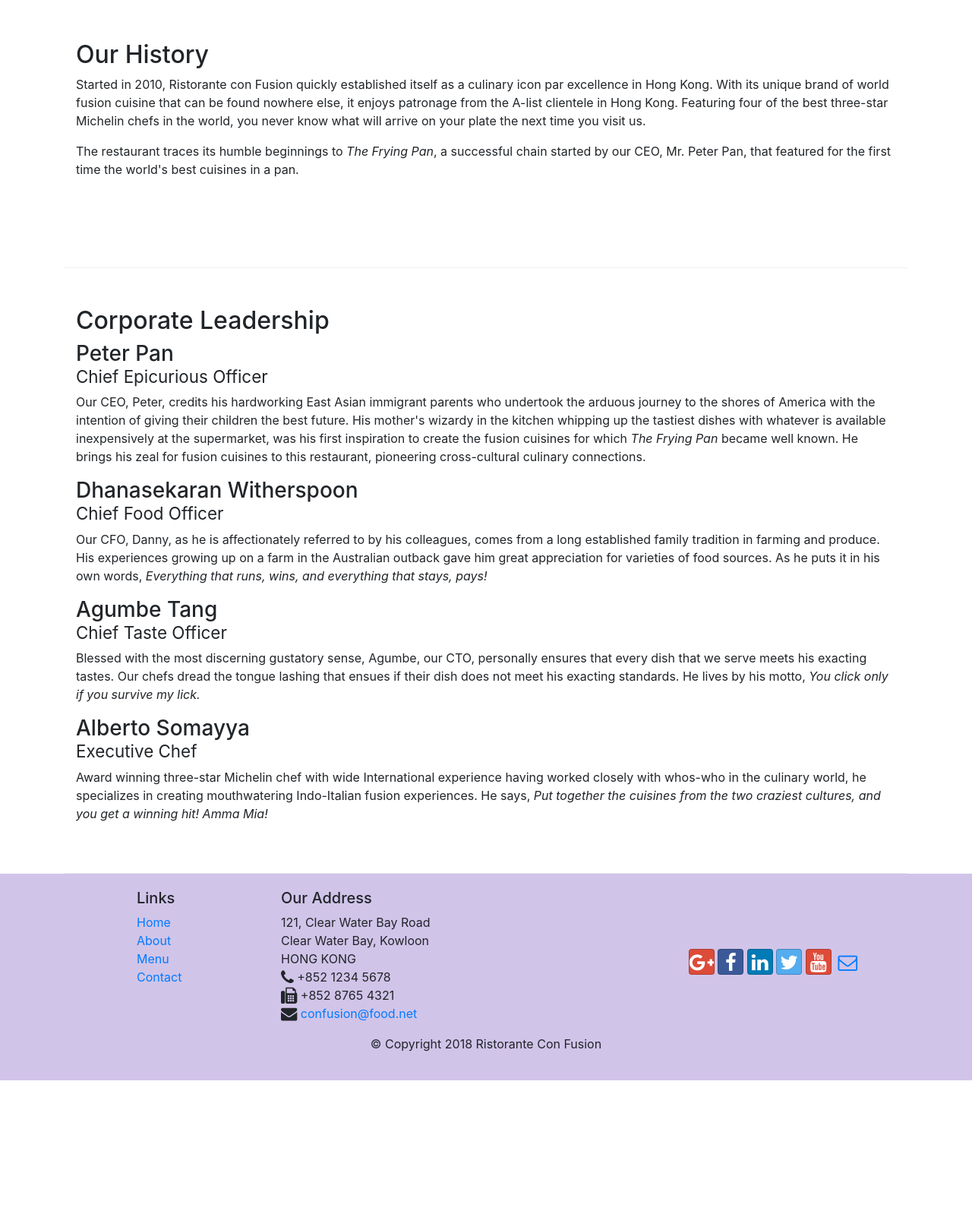
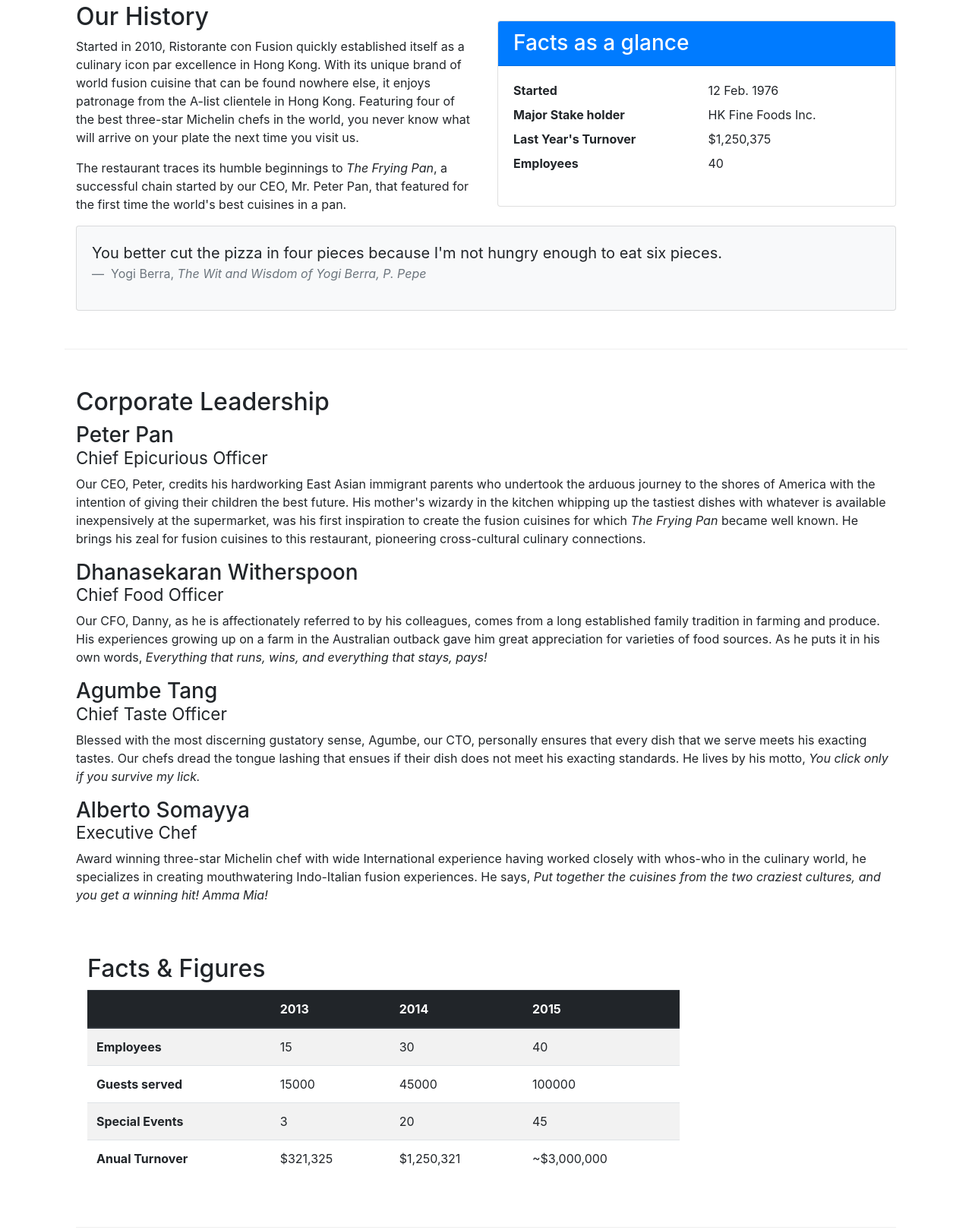
Before and after one commit to javivi71/bootstrap4, a website: page aboutus.html in a window 1280 px wide. Shown: the part 512-2131 px from the top of the page at 76% size. Before the commit the page ends 1934 px from the top, so only its background shows below. Drawn offline with nearby package versions, Linux system fonts and the light colour scheme.

Commit message:
Tables and cards

```diff
--- a/aboutus.html
+++ b/aboutus.html
@@ -67,13 +67,53 @@
         </div>
 
         <div class="row row-content align-items-center">
-            <div class="col-12 col-sm-12 col-md-12">
+            <div class="col-sm-6">
                 <h2>Our History</h2>
                 <p>Started in 2010, Ristorante con Fusion quickly established itself as a culinary icon par excellence in Hong Kong. With its unique brand of world fusion cuisine that can be found nowhere else, it enjoys patronage from the A-list clientele in Hong Kong.  Featuring four of the best three-star Michelin chefs in the world, you never know what will arrive on your plate the next time you visit us.</p>
                 <p>The restaurant traces its humble beginnings to <em>The Frying Pan</em>, a successful chain started by our CEO, Mr. Peter Pan, that featured for the first time the world's best cuisines in a pan.</p>
             </div>
-            <div>
+            <div class="col-sm">
+                <!-- Bootstrap cards -->
+                     <div class="card">
+                         <h3 class="card-header bg-primary text-white">Facts as a glance</h3>
+                         <div class="card-body">
+                             <!-- Content in card -->
+                                <dl class="row">
+                                    <dt class="col-6">Started</dt>
+                                    <dd class="col-6">12 Feb. 1976</dd>
+                                    <dt class="col-6">Major Stake holder</dt>
+                                    <dd class="col-6">HK Fine Foods Inc.</dd>
+                                    <dt class="col-6">Last Year's Turnover</dt>
+                                    <dd class="col-6">$1,250,375</dd>
+                                    <dt class="col-6">Employees</dt>
+                                    <dd class="col-6">40</dd>
+                                </dl>
+                             <!-- End Content in card -->
+                         </div>
+                     </div>
+                <!-- End Bootstrap cards -->
             </div>
+
+            <!-- Bootstrap card 2 -->
+            <div class="col-12">
+                <div class="card card-body bg-light">
+                    <blockquote class="blockquote">
+                           <!-- mb-0 : margin bottom 0 -->
+                           <p class="mb-0">You better cut the pizza in four pieces
+                               because I'm not hungry enough to eat six pieces.
+                           </p>
+                           <footer class="blockquote-footer">
+                               Yogi Berra,
+                               <cite title="Source title">The Wit and Wisdom of
+                                   Yogi Berra, P. Pepe
+                               </cite>
+                           </footer>
+                    </blockquote>
+                </div>
+            </div>
+
+            <!-- End Bootstrap card 2 -->
+
         </div>
 
 
@@ -97,8 +137,64 @@
                 <div class="d-none d-sm-block">
                    <p>Award winning three-star Michelin chef with wide International experience having worked closely with whos-who in the culinary world, he specializes in creating mouthwatering Indo-Italian fusion experiences. He says, <em>Put together the cuisines from the two craziest cultures, and you get a winning hit! Amma Mia!</em></p>
                 </div>
+
             </div>
+
+            <!-- Bootstrap table -->
+            <div class="row row-content">
+                <div class="col-12 col-sm-9">
+                     <h2>Facts &amp Figures</h2>
+                     <div class="table-responsive">
+                         <table class="table table-striped">
+                             <thead class="thead-dark">
+                                 <tr>
+                                     <th>&nbsp;</th>
+                                     <th>2013</th>
+                                     <th>2014</th>
+                                     <th>2015</th>
+                                 </tr>
+                             </thead>
+
+                             <tbody>
+                                 <tr>
+                                     <th>Employees</th>
+                                     <td>15</td>
+                                     <td>30</td>
+                                     <td>40</td>
+                                 </tr>
+
+                                 <tr>
+                                     <th>Guests served</th>
+                                     <td>15000</td>
+                                     <td>45000</td>
+                                     <td>100000</td>
+                                 </tr>
+
+                                 <tr>
+                                     <th>Special Events</th>
+                                     <td>3</td>
+                                     <td>20</td>
+                                     <td>45</td>
+                                 </tr>
+
+                                 <tr>
+                                     <th>Anual Turnover</th>
+                                     <td>$321,325</td>
+                                     <td>$1,250,321</td>
+                                     <td>~$3,000,000</td>
+                                 </tr>
+                             </tbody>
+                         </table>
+                     </div>
+                </div>
+                <div class="col-12 col-sm-3">
+
+                </div>
             </div>
+            <!-- End Bootstrap table -->
+
+            </div>
+
        </div>
 
     </div>
```
Also changed, not shown: contactus.html (+2 -2 lines).
